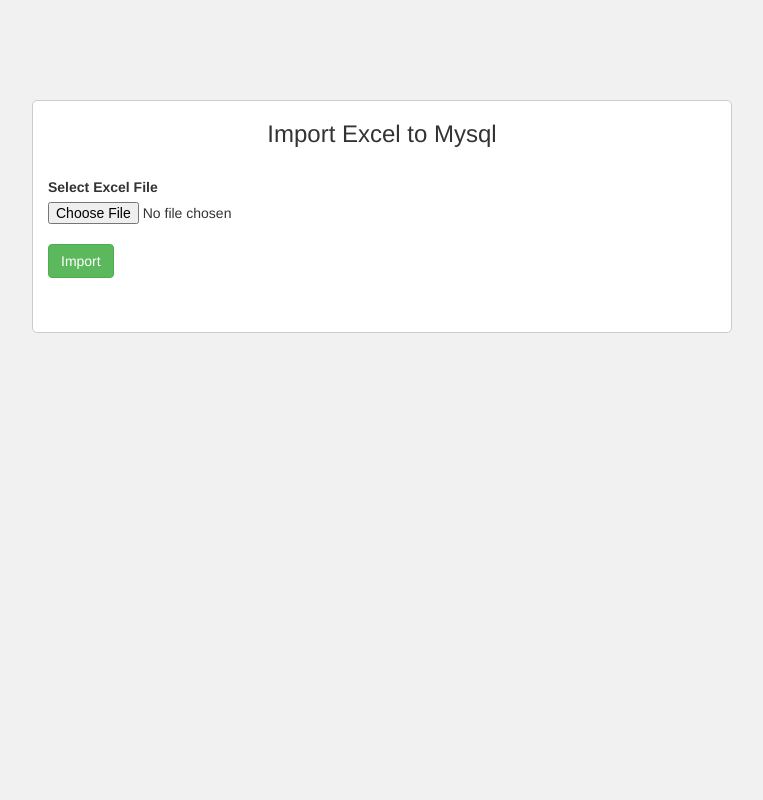
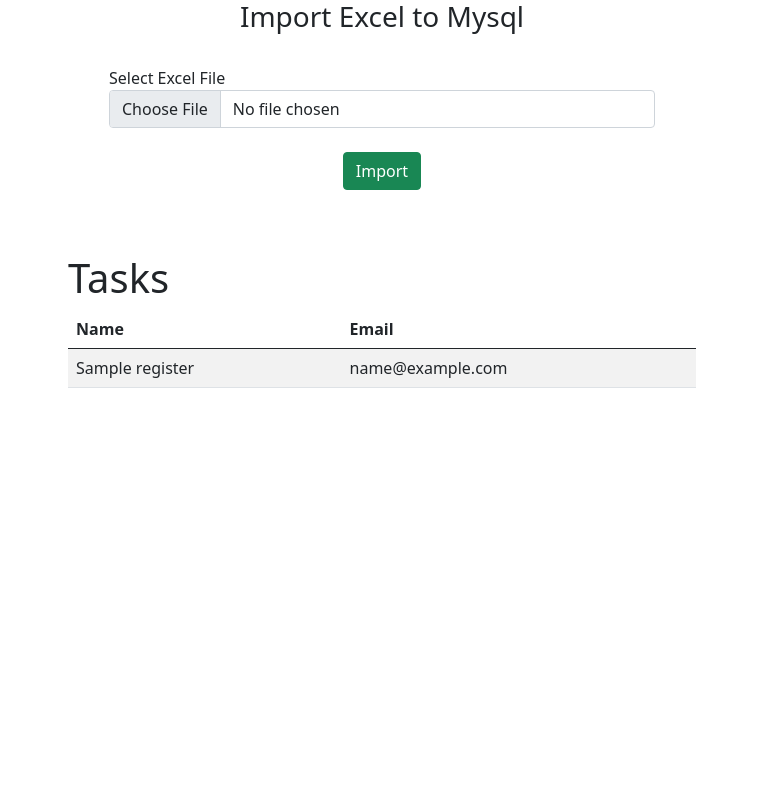
Before and after one commit to Theodorkkbs/Codeigniter-Sample-modules, a CodeIgniter app: page /ci/index.php/import/index in a window 1280 px wide. Shown: the whole page, without its empty margins (258-1021 px from the left). Run offline with CodeIgniter, Linux system fonts and the light colour scheme; tables that the repository leaves empty or names only in its code hold one stand-in row (values such as "Sample post"); some libraries are stand-ins or nearby versions.

Commit message:
[3] Frontend & controller

```diff
--- a/application/controllers/import.php
+++ b/application/controllers/import.php
@@ -7,10 +7,12 @@
 	function __construct() {
 		parent::__construct();
 		$this->load->database();
+		$this->load->model('import_model');
     }
 	public function index(){
 
-		$this->load->view('excel_file_upload');
+		$data['alldata']=$this->import_model->get_excel();
+		$this->load->view('excel_file_upload',$data);
 	}
 
 }
--- /dev/null
+++ b/application/models/import_model.php
@@ -0,0 +1,72 @@
+<?php
+
+
+
+
+class Import_model extends CI_Model{
+
+
+
+
+public function get_excel(){
+
+	$query = $this->db->get('register');
+	return $query->result();
+
+
+}
+
+
+
+
+}
+
+
+
+
+
+
+
+
+
+
+
+
+
+
+
+
+
+
+
+
+
+
+
+
+
+
+
+
+
+
+
+
+
+
+
+
+
+
+
+
+
+
+
+
+
+
+
+
+
+ ?>
--- a/application/views/excel_file_upload.php
+++ b/application/views/excel_file_upload.php
@@ -43,39 +43,72 @@
   <title>Excel File Uploader</title>
   <script src="https://ajax.googleapis.com/ajax/libs/jquery/2.1.3/jquery.min.js"></script>
   <script src="https://maxcdn.bootstrapcdn.com/bootstrap/3.3.6/js/bootstrap.min.js"></script>
-  <link href="https://maxcdn.bootstrapcdn.com/bootstrap/3.3.6/css/bootstrap.min.css" rel="stylesheet" />
-  <style>
-  body
-  {
-   margin:0;
-   padding:0;
-   background-color:#f1f1f1;
-  }
-  .box
-  {
-   width:700px;
-   border:1px solid #ccc;
-   background-color:#fff;
-   border-radius:5px;
-   margin-top:100px;
-  }
+<link href="https://cdn.jsdelivr.net/npm/bootstrap@5.0.0-beta1/dist/css/bootstrap.min.css" rel="stylesheet" integrity="sha384-giJF6kkoqNQ00vy+HMDP7azOuL0xtbfIcaT9wjKHr8RbDVddVHyTfAAsrekwKmP1" crossorigin="anonymous">
 
-  </style>
- </head>
+<style >
+	.buttoncenter{
+		text-align: center;
+	}
+
+</style>
+
+</head>
  <body>
-  <div class="container box">
+ 	<div class="container">
+ 	<div class="row justify-content-center">
+ 	<div class="col-md-6 ">
    <h3 align="center">Import Excel to Mysql</h3><br />
+   <form>
+   <div class="form-group">
    <form method="post" enctype="multipart/form-data">
     <label>Select Excel File</label>
-    <input type="file" name="excel" />
+    <input class="form-control" type="file" name="excel" />
     <br />
-    <input type="submit" name="import" class="btn btn-success" value="Import" />
+    <div class="buttoncenter">
+    <input style="" type="submit" name="import" class="btn btn-success" value="Import" />
+    </div>
    </form>
    <br />
    <br />
-   <?php
-   echo $output;
-   ?>
+   </div>
+</div>
+   </div>
+   </div>
+   <div class="row justify-content-center">
+   	<div class="col-md-6 ">
+  <h1>Tasks</h1>
+<table class="table table-striped">
+	<thead class="thead-dark">
+		<tr>
+			<th>
+			Name
+			</th>
+			<th>
+			Email
+			</th>
+		</tr>
+	</thead>
+	<tbody>
+
+					<?php foreach($alldata as $data): ?>
+
+			<tr>
+				<td>
+					<?php echo $data->excel_name; ?>
+				</td>
+						<td>
+							<?php echo $data->excel_email; ?>
+							</td>
+			<?php endforeach; ?>
+			</tr>
+
+
+	</tbody>
+
+
+</table>
+</div>
+</div>
   </div>
  </body>
 </html>
```
